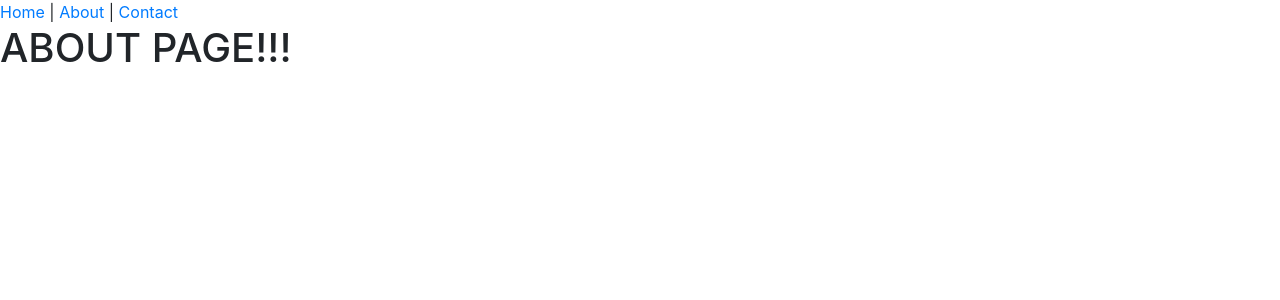
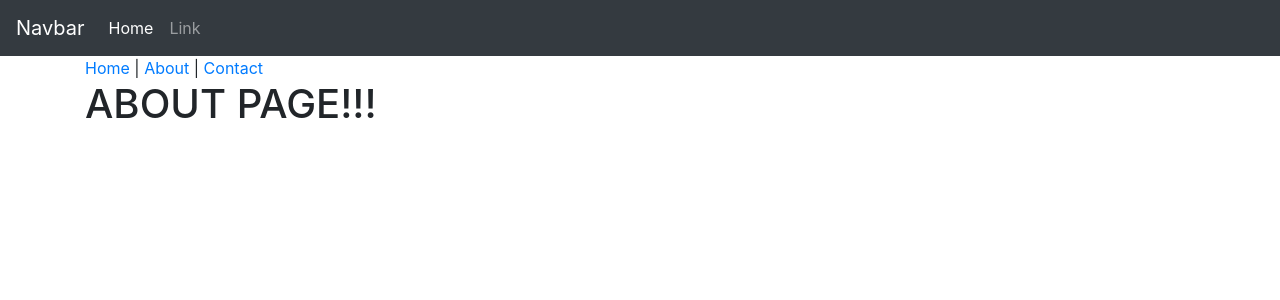
Before and after one commit to nassersaazi/django_projects, a Django app: page /about/ in a window 1280 px wide. Shown: the top 300 px of the page. Run offline with Django 3.2, Linux system fonts and the light colour scheme; some libraries are stand-ins or nearby versions.

Commit message:
Templates

```diff
--- a/mysite/pages/templates/base.html
+++ b/mysite/pages/templates/base.html
@@ -8,11 +8,31 @@
    <!-- Bootstrap CSS -->
    <link rel="stylesheet" href="https://stackpath.bootstrapcdn.com/bootstrap/4.3.1/css/bootstrap.min.css" integrity="sha384-ggOyR0iXCbMQv3Xipma34MD+dH/1fQ784/j6cY/iJTQUOhcWr7x9JvoRxT2MZw1T" crossorigin="anonymous">
 
-   <title>Hello, world!</title>
+   <title>{%block title%}Hello, world!{% endblock %}</title>
  </head>
  <body>
-   {% block content %}
-   {% endblock %}
+   <nav class="navbar navbar-expand-lg navbar-dark bg-dark">
+  <a class="navbar-brand" href="#">Navbar</a>
+  <button class="navbar-toggler" type="button" data-toggle="collapse" data-target="#navbarSupportedContent" aria-controls="navbarSupportedContent" aria-expanded="false" aria-label="Toggle navigation">
+    <span class="navbar-toggler-icon"></span>
+  </button>
+
+  <div class="collapse navbar-collapse" id="navbarSupportedContent">
+    <ul class="navbar-nav mr-auto">
+      <li class="nav-item active">
+        <a class="nav-link" href="#">Home <span class="sr-only">(current)</span></a>
+      </li>
+      <li class="nav-item">
+        <a class="nav-link" href="#">Link</a>
+      </li>
+      </ul>
+    </div>
+</nav>
+  <div class="container">
+    {% block content %}
+    {% endblock %}
+  </div>
+
 
    <!-- Optional JavaScript -->
    <!-- jQuery first, then Popper.js, then Bootstrap JS -->
```
